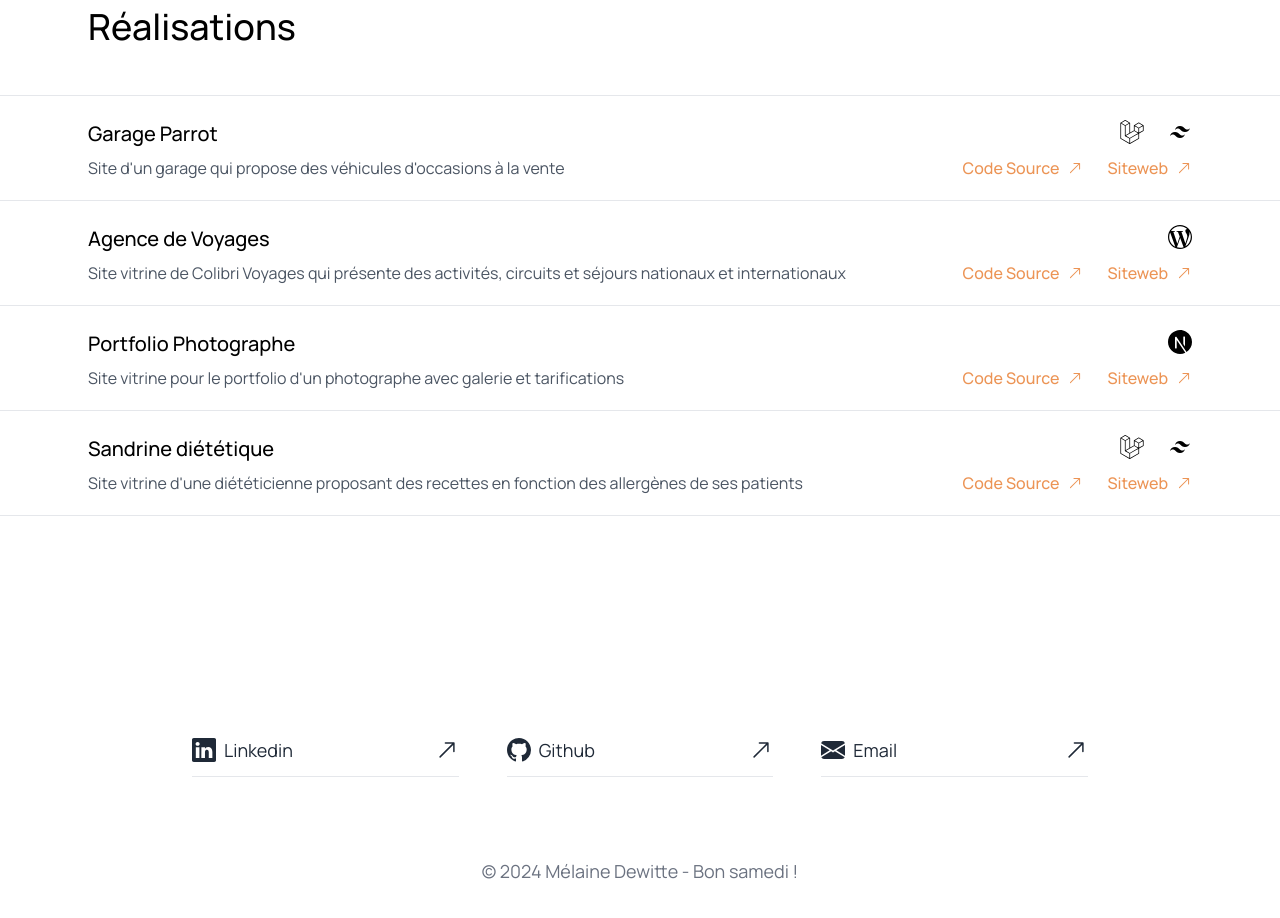
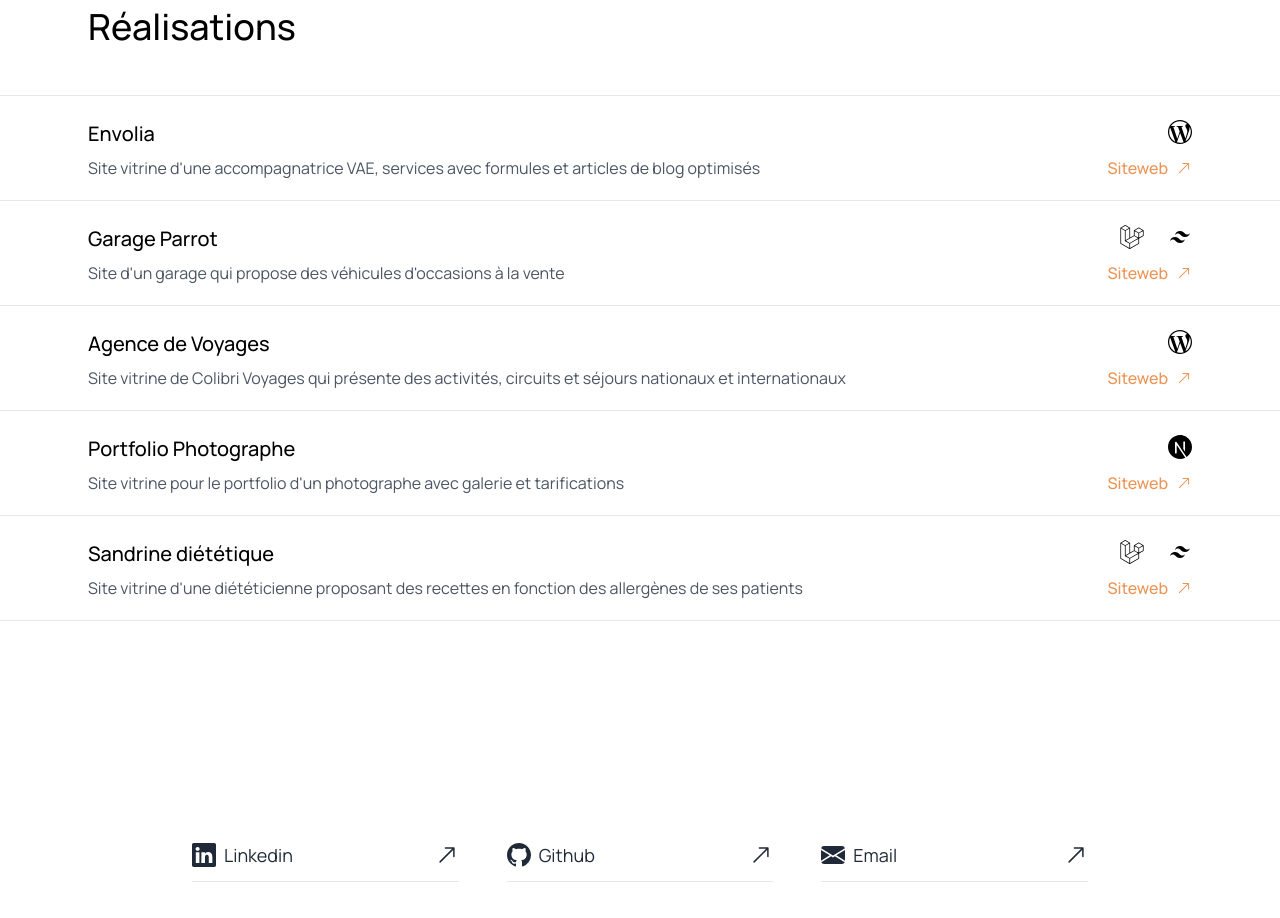
Before and after one commit to melaine69/newPortfolio, a Next.js app: page / in a window 1280 px wide. Shown: the part 1520-2438 px from the top of the page. Built offline with nearby package versions, Linux system fonts and the light colour scheme.

Commit message:
Ajout projet dans section réalisation

```diff
--- a/app/about.tsx
+++ b/app/about.tsx
@@ -52,6 +52,7 @@ export default function About() {
               Je m&#39;épanouis pleinement dans les environnements <span className="text-orange-400 underline">collaboratifs</span>. Ma flexibilité me permet d&#39;alterner entre des tâches individuelles, où je peux exprimer ma créativité, et des projets collectifs, où la synergie des idées s&#39;épanouit.
             </motion.p>
           </div>
+
         </div>
       </section>
     )
--- a/app/components/projectCard.tsx
+++ b/app/components/projectCard.tsx
@@ -44,15 +44,7 @@ export default function ProjectCard({
                         ))}
                     </div>
                     <div className="flex items-center gap-6 font-medium text-primary">
-                        <a
-                            className="group flex items-center gap-2"
-                            href={urlGithub}
-                            target="_blank"
-                            rel="noopener noreferrer"
-                        >
-                            Code Source{" "}
-                            <ArrowRight className="w-4 h-4 transform -rotate-45 transition group-hover:rotate-0" />
-                        </a>
+
                         <a
                             className="group flex items-center gap-2"
                             href={urlSite}
--- a/app/project.tsx
+++ b/app/project.tsx
@@ -4,6 +4,14 @@ import { motion } from "framer-motion";
 import ProjectCard from "./components/projectCard";
 
 const projects = [
+  {
+    name: "Envolia",
+    description: "Site vitrine d'une accompagnatrice VAE, services avec formules et articles de blog optimisés",
+    urlSite: "https://envolia.melaine.dev/",
+    technos: [
+        { title: "Wordpress", photo_url: "/assets/wordpress.svg" },
+    ]
+  },
     {
         name: "Garage Parrot",
         description: "Site d'un garage qui propose des véhicules d'occasions à la vente",
@@ -18,7 +26,6 @@ const projects = [
     {
         name: "Agence de Voyages",
         description: "Site vitrine de Colibri Voyages qui présente des activités, circuits et séjours nationaux et internationaux",
-        urlGithub: "https://github.com/melaine69/colibri-voyages",
         urlSite: "https://colibri-voyages.melaine.dev/",
         technos: [
             { title: "Wordpress", photo_url: "/assets/wordpress.svg" },
```
